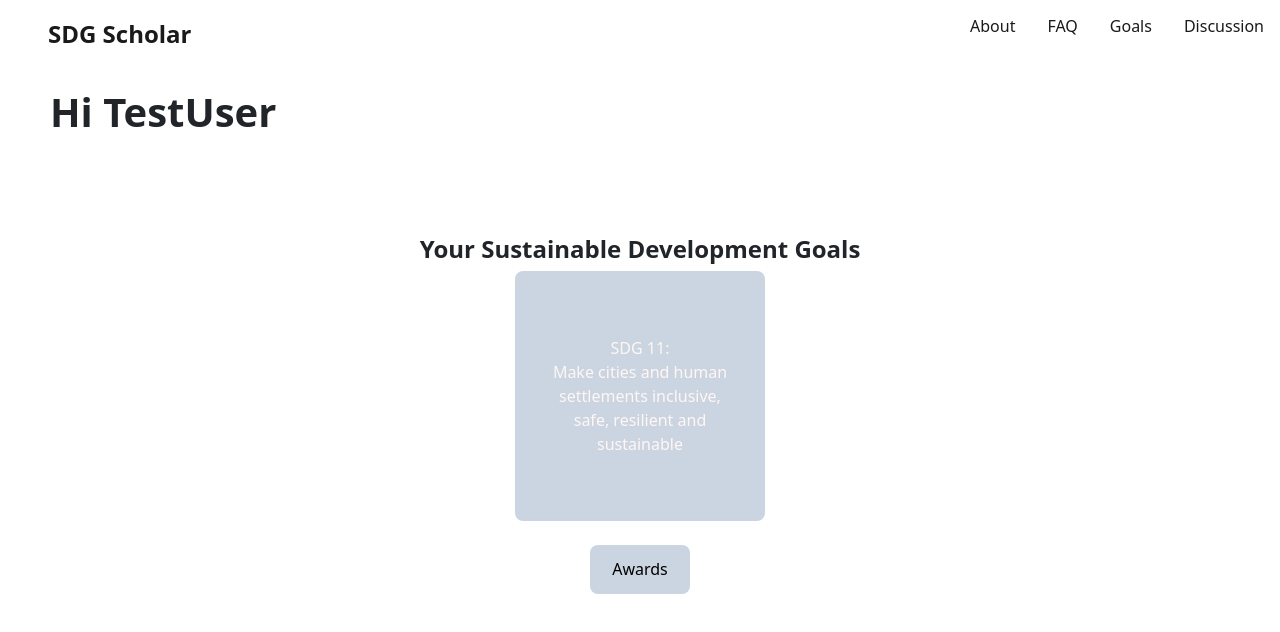
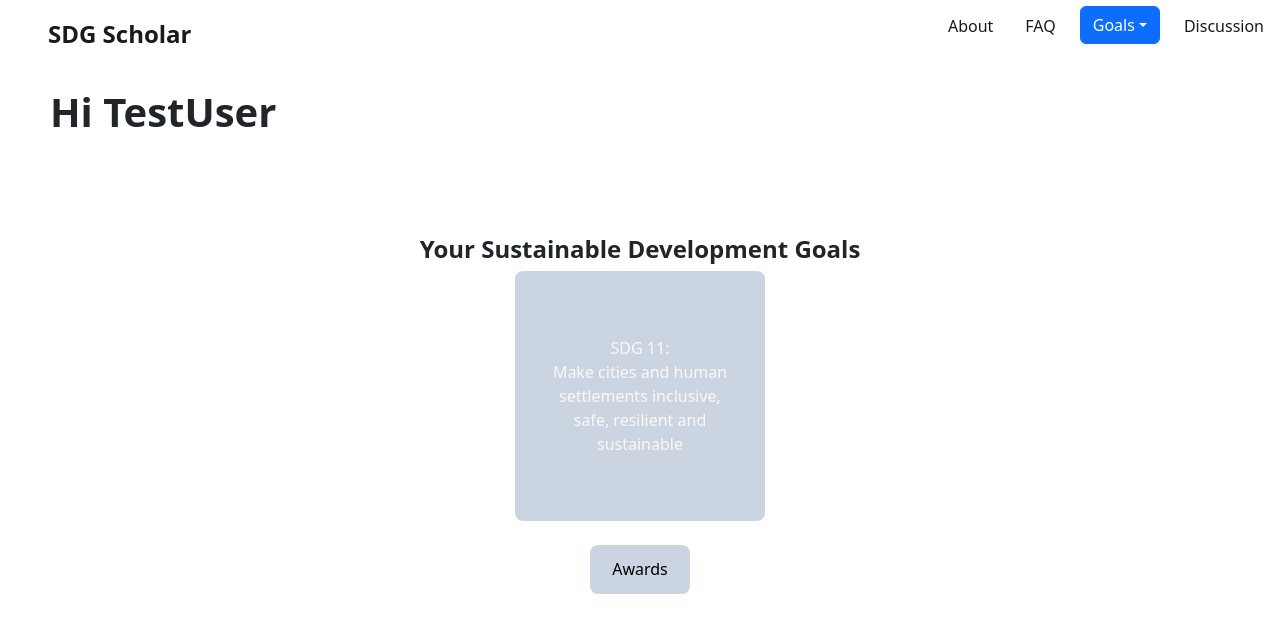
Before and after one commit to Kpeeris/sdg-scholar-webapp, a React (Vite) app: page / in a window 1280 px wide. Shown: the top 632 px of the page. Built offline with nearby package versions, Linux system fonts and the light colour scheme.

Commit message:
added scrollable dropdown menu in navbar

```diff
--- a/index.html
+++ b/index.html
@@ -1,5 +1,6 @@
 <!doctype html>
 <html lang="en">
+
 <head>
   <meta charset="UTF-8" />
   <link rel="icon" type="image/svg+xml" href="/vite.svg" />
@@ -13,8 +14,10 @@
     }
   </style>
 </head>
+
 <body>
   <div id="root"></div>
   <script type="module" src="/src/main.jsx"></script>
 </body>
+
 </html>
--- a/package.json
+++ b/package.json
@@ -19,7 +19,9 @@
     "react": "^18.3.1",
     "react-bootstrap": "^2.10.4",
     "react-dom": "^18.3.1",
-    "react-router-dom": "^6.26.1"
+    "react-router-dom": "^6.26.1",
+    "react-select": "^5.8.0",
+    "smooth-scrollbar-react": "^2.4.1"
   },
   "devDependencies": {
     "@eslint/js": "^9.9.0",
--- a/src/components/Navbar.css
+++ b/src/components/Navbar.css
@@ -1,5 +1,5 @@
 .active {
-    background-color: #f86f03;
+    background-color: #c3c3c3;
 }
 
 nav {
@@ -25,7 +25,7 @@ nav .title {
 
 nav ul {
     display: flex;
-    justify-content: centre
+    justify-content: center
 }
 
 nav ul li {
@@ -40,3 +40,12 @@ nav ul li a {
     margin: 0 0.5rem;
     border-radius: 0.5rem
 }
+
+.menu-trigger {
+    display: block;
+    text-decoration: none;
+    color: #1a1a19;
+    padding: 0.5rem;
+    margin: 0 0.5rem;
+    border-radius: 0.5rem
+}
--- a/src/components/Navbar.jsx
+++ b/src/components/Navbar.jsx
@@ -1,17 +1,24 @@
-import React from "react";
-import { Link, NavLink } from "react-router-dom"
-import './Navbar.css'
+import React, { useState } from "react";
+import { Link, NavLink } from "react-router-dom";
+import './Navbar.css';
+import DropdownMenu from "./pages/buttons/Dropdown";
 
 const Navbar = () => {
-    return <nav>
+    return (
+        <div>
+            <nav>
                 <Link to='/' className="title">SDG Scholar</Link>
                 <ul>
                     <li><NavLink to='/about'>About</NavLink></li>
                     <li><NavLink to='/faq'>FAQ</NavLink></li>
-            <li><NavLink to='/modules'>Goals</NavLink></li>
+                    <DropdownMenu />
                     <li><NavLink to='/discussion'>Discussion</NavLink></li>
                 </ul>
+
             </nav>
+
+        </div>
+    )
 }
 
 export default Navbar
--- a/src/components/pages/buttons/Dropdown.css
+++ b/src/components/pages/buttons/Dropdown.css
@@ -0,0 +1,44 @@
+.scrollable-dropdown {
+    max-height: 250px;
+    max-width: 200px;
+    overflow-y: auto;
+}
+
+.scrollable-dropdown .dropdown-item {
+    white-space: normal;
+    word-wrap: break-word;
+    border-top: 1px solid rgba(0, 0, 0, 0.1);
+
+}
+
+.dropdown-toggle {
+    background-color: white;
+}
+
+.custom-dropdown-toggle {
+    background: none;
+    border: none;
+    color: #1a1a19;
+    padding: 0.5rem;
+    margin: 0 0.5rem;
+    border-radius: 0.5rem;
+    font-weight: 500;
+    cursor: pointer;
+}
+
+.custom-dropdown-toggle:hover {
+    background: none;
+    border: none;
+    color: #1a1a19;
+    padding: 0.5rem;
+    margin: 0 0.5rem;
+    border-radius: 0.5rem;
+    font-weight: 500;
+    cursor: pointer;
+}
+
+.custom-dropdown-toggle:focus {
+    outline: none;
+    box-shadow: none;
+    /* Removes the blue focus glow */
+}
--- a/src/components/pages/buttons/Dropdown.jsx
+++ b/src/components/pages/buttons/Dropdown.jsx
@@ -1,112 +1,117 @@
 import React, { useState } from 'react';
 import { Link } from 'react-router-dom';
 import "./Dropdown.css";
+import Dropdown from 'react-bootstrap/Dropdown';
 
-function Dropdown() {
+function DropdownMenu() {
     return (
-        <>
-            <ul className="services-submenu">
-                {Dropdown.map(item => {
+        <Dropdown>
+            <Dropdown.Toggle className="custom-dropdown-toggle" id="dropdown-basic">
+                Goals
+            </Dropdown.Toggle>
+
+            <Dropdown.Menu className='scrollable-dropdown'>
+                {goalsDropdown.map((item, index) => {
                     return (
-                        <li key={item.id}>
-                            <Link to={item.path} className={item.cName}>
-                                {item.title}
-                            </Link>
-                        </li>
+                        <Dropdown.Item as={Link} to={item.path} key={index}>
+                            {item.title}
+                        </Dropdown.Item>
                     )
                 })}
-            </ul>
-        </>
-    )
+            </Dropdown.Menu>
+        </Dropdown>
+    );
 }
-const modulesDropdown = [
+const goalsDropdown = [
     {
         id: 1,
-        title: "1: No Poverty",
+        title: "1 No Poverty",
         path: "",
         cName: "submenu-item",
     },
     {
         id: 2,
-        title: "2: Zero Hunger",
+        title: "2 Zero Hunger",
         path: "",
         cName: "submenu-item",
     }, {
         id: 3,
-        title: "3: Good Health and Well-being",
+        title: "3 Good Health and Well-being",
         path: "",
         cName: "submenu-item",
     }, {
         id: 4,
-        title: "4: Quality Education",
+        title: "4 Quality Education",
         path: "",
         cName: "submenu-item",
     },
     {
         id: 5,
-        title: "5: Gender Equality",
+        title: "5 Gender Equality",
         path: "",
         cName: "submenu-item",
     }, {
         id: 6,
-        title: "6: Clean Water and ",
+        title: "6 Clean Water and ",
         path: "",
         cName: "submenu-item",
     }, {
         id: 7,
-        title: "7: Affordable and Clean Energy",
+        title: "7 Affordable and Clean Energy",
         path: "",
         cName: "submenu-item",
     }, {
         id: 8,
-        title: "8: Decent Work and Economic Growth",
+        title: "8 Decent Work and Economic Growth",
         path: "",
         cName: "submenu-item",
     }, {
         id: 9,
-        title: "9: Industry, Innovation and Infrastructure",
+        title: "9 Industry, Innovation and Infrastructure",
         path: "",
         cName: "submenu-item",
     }, {
         id: 10,
-        title: "10: Reduce Inequalities",
+        title: "10 Reduce Inequalities",
         path: "",
         cName: "submenu-item",
     }, {
         id: 11,
-        title: "11: Sustainable Cities and Communities",
-        path: "./sgd11",
+        title: "11 Sustainable Cities and Communities",
+        path: '/sdg11',
         cName: "submenu-item",
     }, {
         id: 12,
-        title: "12: Responsible Consumption and Production",
+        title: "12 Responsible Consumption and Production",
         path: "",
         cName: "submenu-item",
     }, {
         id: 13,
-        title: "13: Climate Action",
+        title: "13 Climate Action",
         path: "",
         cName: "submenu-item",
     }, {
         id: 14,
-        title: "14: Life Below Water",
+        title: "14 Life Below Water",
         path: "",
         cName: "submenu-item",
     }, {
         id: 15,
-        title: "15: Life on Land",
+        title: "15 Life on Land",
         path: "",
         cName: "submenu-item",
     }, {
         id: 16,
-        title: "16: Peace, Justice and Strong Institutions",
+        title: "16 Peace, Justice and Strong Institutions",
         path: "",
         cName: "submenu-item",
     }, {
         id: 17,
-        title: "17: Partnerships for the Goals",
+        title: "17 Partnerships for the Goals",
         path: "",
         cName: "submenu-item",
     }
 
 ]
+
+export default DropdownMenu;
```
Also changed, not shown: 1 other file (tests, documents, lock files or other folders). Lines whose indentation alone changed are shown as unchanged.
